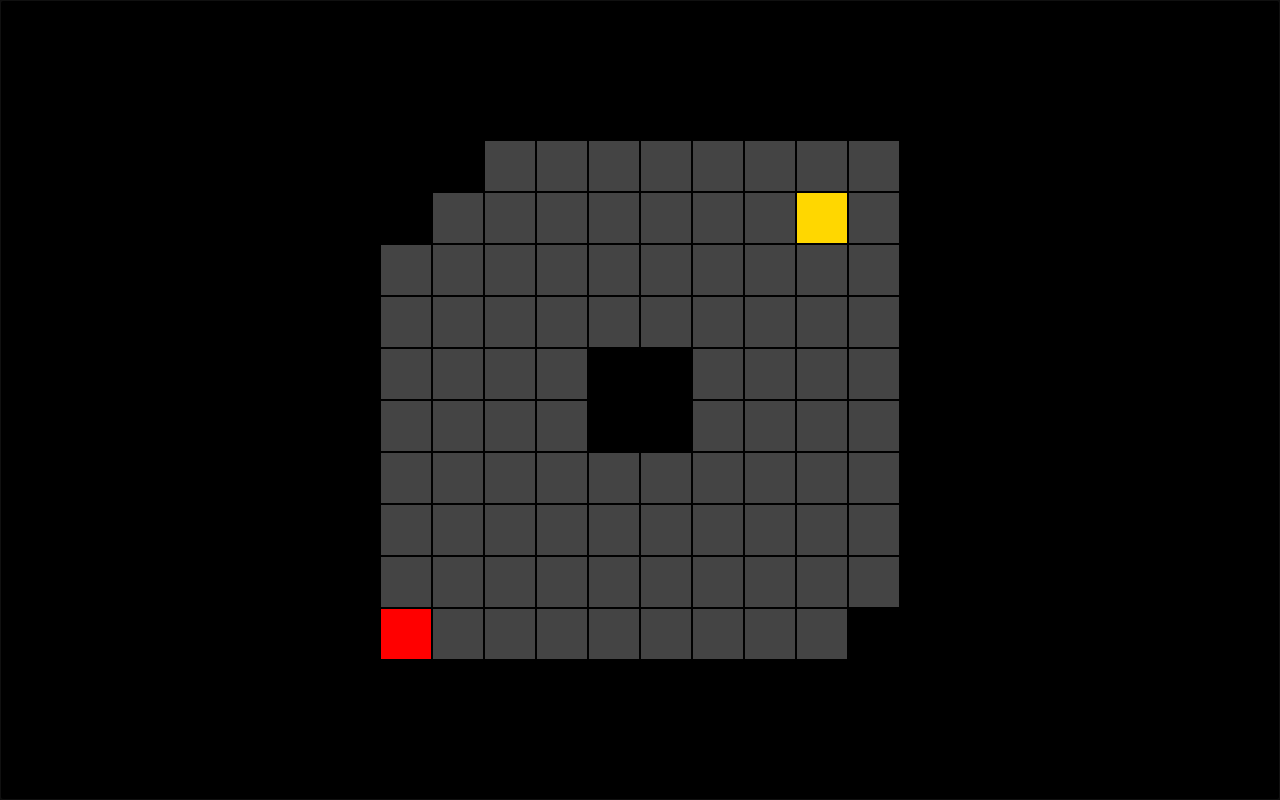
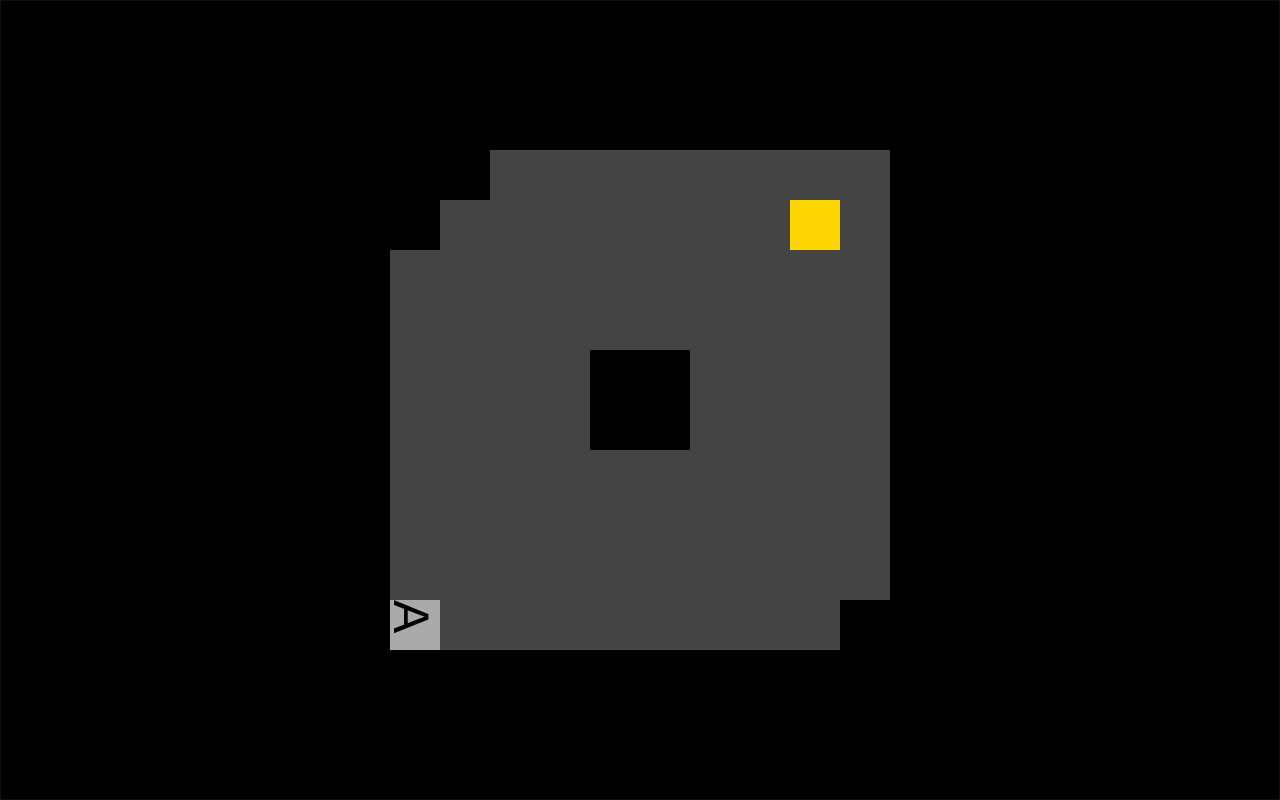
Before and after one commit to devmount/lava-ball, a Vue app: page / in a window 1280 px wide. Built offline with nearby package versions, Linux system fonts and the light colour scheme.

Commit message:
➕ add player rotation

```diff
--- a/src/App.vue
+++ b/src/App.vue
@@ -1,15 +1,14 @@
 <template>
   <div id="app" ref="game" tabindex="0" @keydown.left="left" @keydown.right="right" @keydown.up="up" @keydown.down="down">
     <div id="map">
-      <div v-for="(y, i) in map.y" class="row">
+      <div v-for="(y, i) in map.y" class="column">
         <div
           v-for="(x, j) in map.x"
           class="cell"
           :class="{ 'blocked': isBlocked(i, j), 'target': isTarget(i, j) }"
-          @click="go(i, j)"
         ></div>
       </div>
-      <div class="player" ref="p"></div>
+      <div class="player" :class="lastDirection" ref="p">A</div>
     </div>
   </div>
 </template>
@@ -29,12 +28,13 @@ export default {
         blocked: [{x:0,y:0}, {x:0,y:1}, {x:1,y:0}, {x:4,y:4}, {x:5,y:4}, {x:4,y:5}, {x:5,y:5}, {x:9,y:9}],
         target: {x:8,y:1}
       },
-      p: {x:0,y:9}
+      p: {x:0,y:9},
+      lastDirection: 'right'
     }
   },
   mounted () {
-    this.$refs.p.style.left = (this.p.x*52)+1 + 'px'
-    this.$refs.p.style.top = (this.p.y*52)+1 + 'px'
+    this.$refs.p.style.left = (this.p.x*50) + 'px'
+    this.$refs.p.style.top = (this.p.y*50) + 'px'
     this.$refs.game.focus()
   },
   methods: {
@@ -53,26 +53,30 @@ export default {
     go (x, y) {
       this.p.x = x
       this.p.y = y
-      this.$refs.p.style.left = (x*52)+1 + 'px'
-      this.$refs.p.style.top = (y*52)+1 + 'px'
+      this.$refs.p.style.left = (x*50) + 'px'
+      this.$refs.p.style.top = (y*50) + 'px'
     },
     left () {
       if (!this.isBlocked(this.p.x-1, this.p.y) && this.p.x > 0) {
+        this.lastDirection = 'left'
         this.go(this.p.x-1, this.p.y)
       }
     },
     right () {
       if (!this.isBlocked(this.p.x+1, this.p.y) && this.p.x < this.map.x-1) {
+        this.lastDirection = 'right'
         this.go(this.p.x+1, this.p.y)
       }
     },
     up () {
       if (!this.isBlocked(this.p.x, this.p.y-1) && this.p.y > 0) {
+        this.lastDirection = 'up'
         this.go(this.p.x, this.p.y-1)
       }
     },
     down () {
       if (!this.isBlocked(this.p.x, this.p.y+1) && this.p.y < this.map.y-1) {
+        this.lastDirection = 'down'
         this.go(this.p.x, this.p.y+1)
       }
     }
@@ -90,6 +94,7 @@ export default {
 html, body
   padding 0
   margin 0
+  font-size var(--unit)
 
 #app
   font-family Avenir, Helvetica, Arial, sans-serif
@@ -108,16 +113,15 @@ html, body
     flex-direction row
     position relative
 
-    .row
+    .column
       justify-content center
       align-items center
       flex-direction column
 
       .cell
         background var(--available)
-        width var(--unit)
-        height var(--unit)
-        border 1px solid
+        width 1rem
+        height 1rem
 
         &.blocked
           background var(--background)
@@ -126,8 +130,17 @@ html, body
 
     .player
       position absolute
-      width var(--unit)
-      height var(--unit)
-      background red
-      transition left .1s, top .1s
+      width 1rem
+      height 1rem
+      background #aaa
+      transition left .2s, top .2s, transform .1s
+
+      &.right
+        transform rotate(90deg)
+      &.left
+        transform rotate(-90deg)
+      &.up
+        transform rotate(0deg)
+      &.down
+        transform rotate(180deg)
 </style>
```
